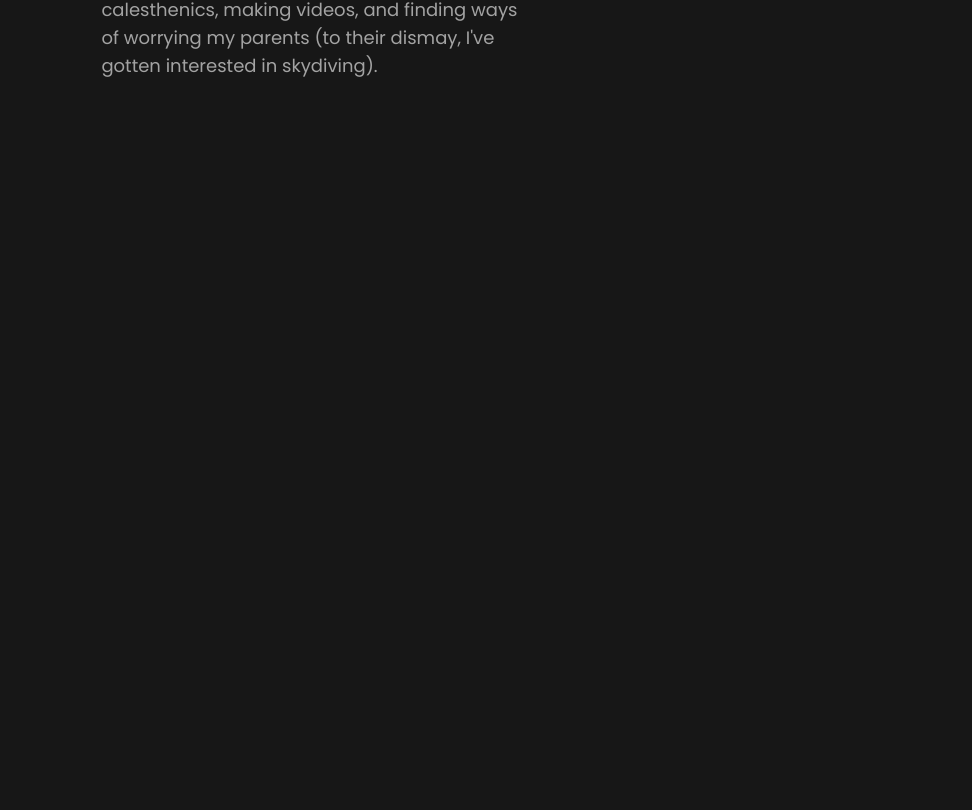
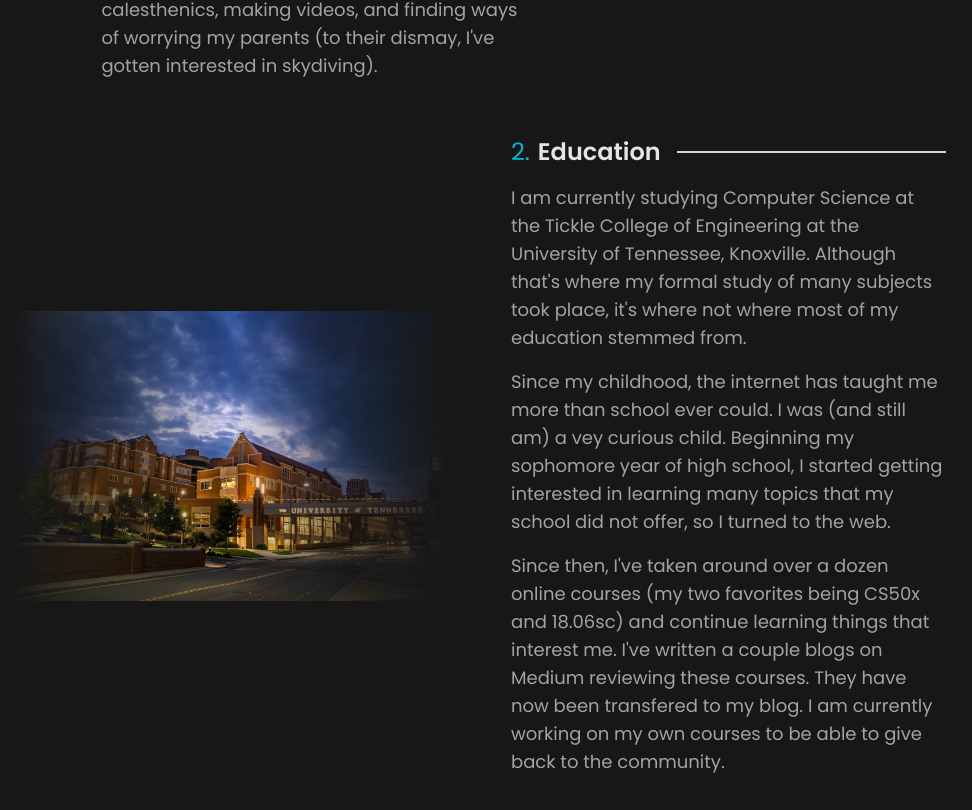
Before and after one commit to Yaucrates/porfolio, a SvelteKit app: page /about in a window 1280 px wide. Shown: the part 936-1746 px from the top of the page, without its empty margins (257-1229 px from the left). Before the commit the page ends 1096 px from the top, so only its background shows below. Built offline with nearby package versions, Linux system fonts and the light colour scheme; a web font is replaced by a local one.

Commit message:
Education Page

```diff
--- a/src/routes/about/+page.svelte
+++ b/src/routes/about/+page.svelte
@@ -20,7 +20,7 @@
         <ImageSlider {image_paths} />
     </div>
 
-    <div class="w-full flex flex-col lg:flex-row items-center justify-center gap-16 my-20">
+    <div class="w-full flex flex-col lg:flex-row items-center justify-center lg:gap-16 mt-10 sm:mt-20">
         <div class="p-4 min-[400px]:p-16 lg:p-0 lg:w-2/5 flex flex-col gap-4">
             <div class="flex items-center gap-4">
                 <div class="text-2xl text-nowrap flex gap-2">
@@ -46,9 +46,47 @@
                 </p>
             </div>
         </div>
+
         <div class="relative w-fit h-fit group rounded-lg aspect-square">
             <img src="headshot.webp" alt="headshot" class="h-64 w-64 relative z-10 group-hover:-translate-x-1 group-hover:-translate-y-1 transition-all duration-100"/>
             <div class="w-full h-full absolute top-0 left-0 border-2 border-cyan-800 bg-transparent translate-x-3 group-hover:translate-x-4 translate-y-3 group-hover:translate-y-4 transition-all duration-100 z-0"></div>
         </div>
     </div>
+
+    <div class="w-full flex flex-col-reverse lg:flex-row items-center justify-center lg:gap-16 my-10">
+        <div class="relative lg:w-2/5 lg:h-2/5">
+            <div class="bg-gradient-to-r from-neutral-900 from-0% to-transparent to-50% h-full w-full absolute top-0 left-0 z-10 pointer-events-none"/>
+            <div class="bg-gradient-to-l from-neutral-900 from-0% to-transparent to-50% h-full w-full absolute top-0 right-0 z-10 pointer-events-none"/>
+            <img src="utk.webp" alt="headshot" class="rounded-lg" />
+        </div>
+
+        <div class="p-4 min-[400px]:p-16 lg:p-0 lg:w-2/5 flex flex-col gap-4">
+            <div class="flex items-center gap-4">
+                <div class="text-2xl text-nowrap flex gap-2">
+                    <span class="text-cyan-500">2.</span>
+                    <span class="font-semibold text-neutral-200">Education</span>
+                </div>
+                <hr class="w-full border-[1px] border-neutral-300"/>
+            </div>
+            <div class="text-lg flex flex-col gap-4 text-neutral-400">
+                <p>
+                    I am currently studying Computer Science at the Tickle College of Engineering
+                    at the University of Tennessee, Knoxville. Although that's where my formal study
+                    of many subjects took place, it's where not where most of my education stemmed from.
+                </p>
+                <p>
+                    Since my childhood, the internet has taught me more than school ever could. I was (and
+                    still am) a vey curious child. Beginning my sophomore year of high school, I started getting
+                    interested in learning many topics that my school did not offer, so I turned to the
+                    web.
+                </p>
+                <p>
+                    Since then, I've taken around over a dozen online courses (my two favorites being CS50x and
+                    18.06sc) and continue learning things that interest me. I've written a couple blogs on Medium
+                    reviewing these courses. They have now been transfered to my blog. I am currently working on
+                    my own courses to be able to give back to the community.
+                </p>
+            </div>
+        </div>
+    </div>
 </div>
```
Also changed, not shown: static/utk.webp.
